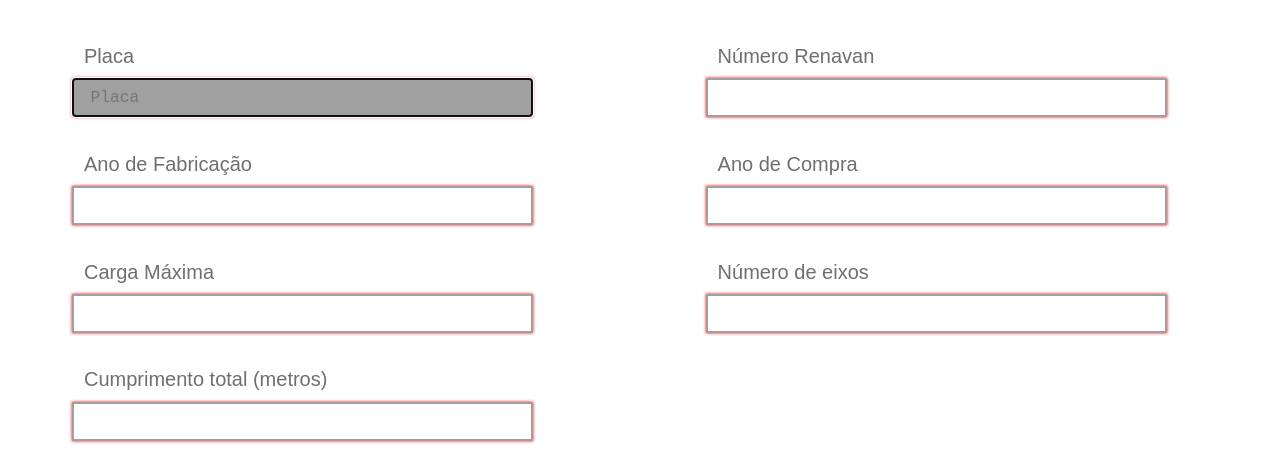
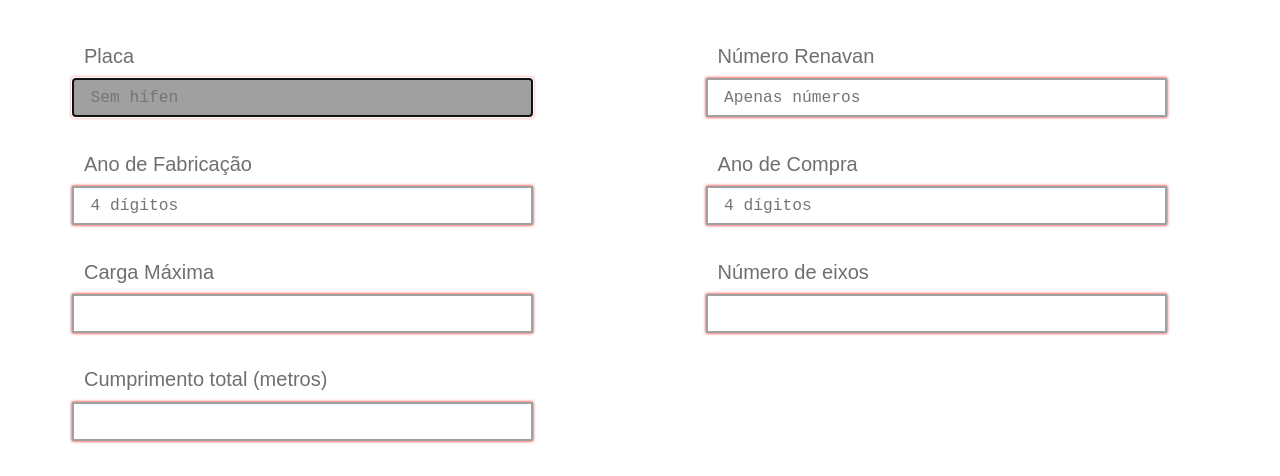
Before and after one commit to FelipeSagaz/FelipeSagaz.github.io, a plain HTML site: page veiculo.html in a window 1280 px wide. Shown: the part 344-820 px from the top of the page. Drawn offline with Linux system fonts and the light colour scheme.

Commit message:
another commit

```diff
--- a/veiculo.html
+++ b/veiculo.html
@@ -48,19 +48,19 @@
 			<div class="row">
 				<div class="col-1">
 					<label for="placa">Placa</label>
-	        <input id="placa" type="text" name="placa" placeholder="Placa" required autofocus>
+	        <input id="placa" type="text" name="placa" placeholder="Sem hífen" required autofocus>
 				</div>
 				<div class="col-2">
 					<label for="renavan">Número Renavan</label>
-					<input id="renavan" type="number" name="renavan" required>
+					<input id="renavan" type="number" name="renavan" placeholder="Apenas números" required>
 				</div>
 				<div class="col-1">
 					<label for="anoFabricação">Ano de Fabricação</label>
-	        <input id="anoFabricação" type="number" name="anoFabricação" required>
+	        <input id="anoFabricação" type="number" name="anoFabricação" placeholder="4 dígitos" required>
 				</div>
 				<div class="col-2">
 					<label for="anoCompra">Ano de Compra</label>
-	        <input id="anoCompra" type="number" name="anoCompra" required>
+	        <input id="anoCompra" type="number" name="anoCompra" placeholder="4 dígitos" required>
 				</div>
 				<div class="col-1">
 					<label for="carga">Carga Máxima</label>
```
Also changed, not shown: agendamentos.html (+1 -1 lines), usuario.html (+2 -2 lines).
